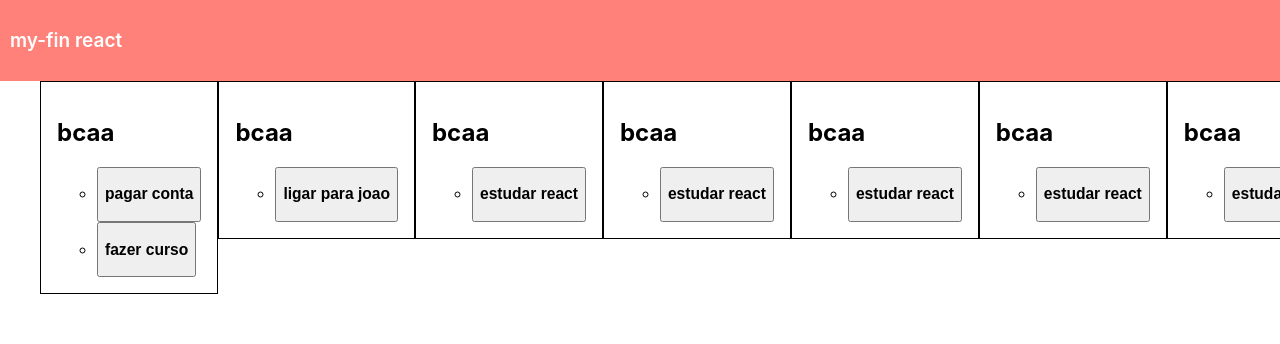
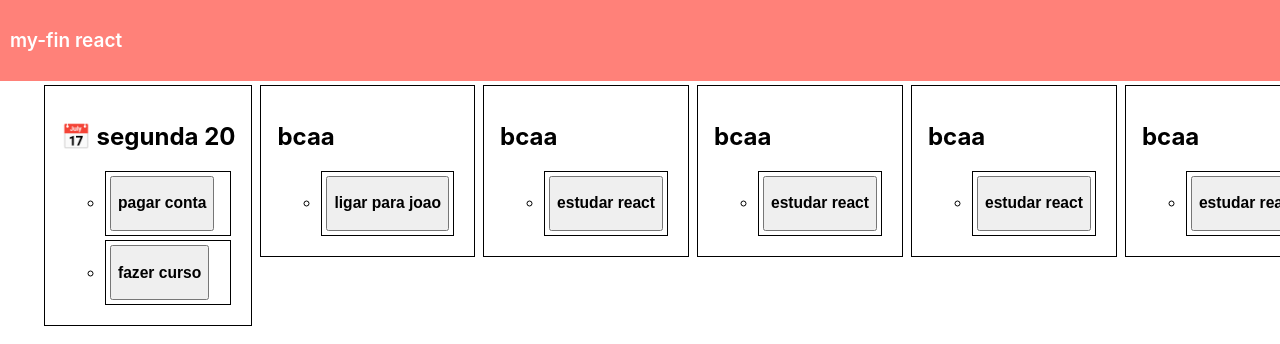
Before and after one commit to ltreze/myfin-front, a React (Create React App) app: page / in a window 1280 px wide. Shown: the top 344 px of the page. Built offline with nearby package versions, Linux system fonts and the light colour scheme.

Commit message:
adjusts style

```diff
--- a/src/home.js
+++ b/src/home.js
@@ -1,5 +1,4 @@
 import React from "react";
-import Transacoes from "./transacoes";
 import Board from "./board"
 
 class Home extends React.Component {
@@ -26,7 +25,7 @@ class Home extends React.Component {
 
   async getLists() {
     const lists = [
-      { description: "bcaa", cards:[ { description: "pagar conta"}, { description: "fazer curso"} ] },
+      { description: "📅 segunda 20", cards:[ { description: "pagar conta"}, { description: "fazer curso"} ] },
       { description: "bcaa", cards:[ { description: "ligar para joao"} ] },
       { description: "bcaa", cards:[ { description: "estudar react"} ] },
       { description: "bcaa", cards:[ { description: "estudar react"} ] },
--- a/src/list.js
+++ b/src/list.js
@@ -5,6 +5,16 @@ const daystyle = {
   verticalAlign: "top",
   display: "inline-block",
   padding: 16,
+  border: 1,
+  borderColor: "black",
+  borderStyle: "solid",
+  margin: 4
+}
+
+const liststyle = {
+  verticalAlign: "top",
+  margin: 4,
+  padding: 4,
   border: 1,
   borderColor: "black",
   borderStyle: "solid"
@@ -15,7 +25,7 @@ const List = ({ list }) => (
     <h2>{list.description}</h2>
     <ul>
       {list.cards.map(item => (
-        <li>
+        <li style={liststyle}>
           <Card card={item}/>
         </li>
       ))}
```
